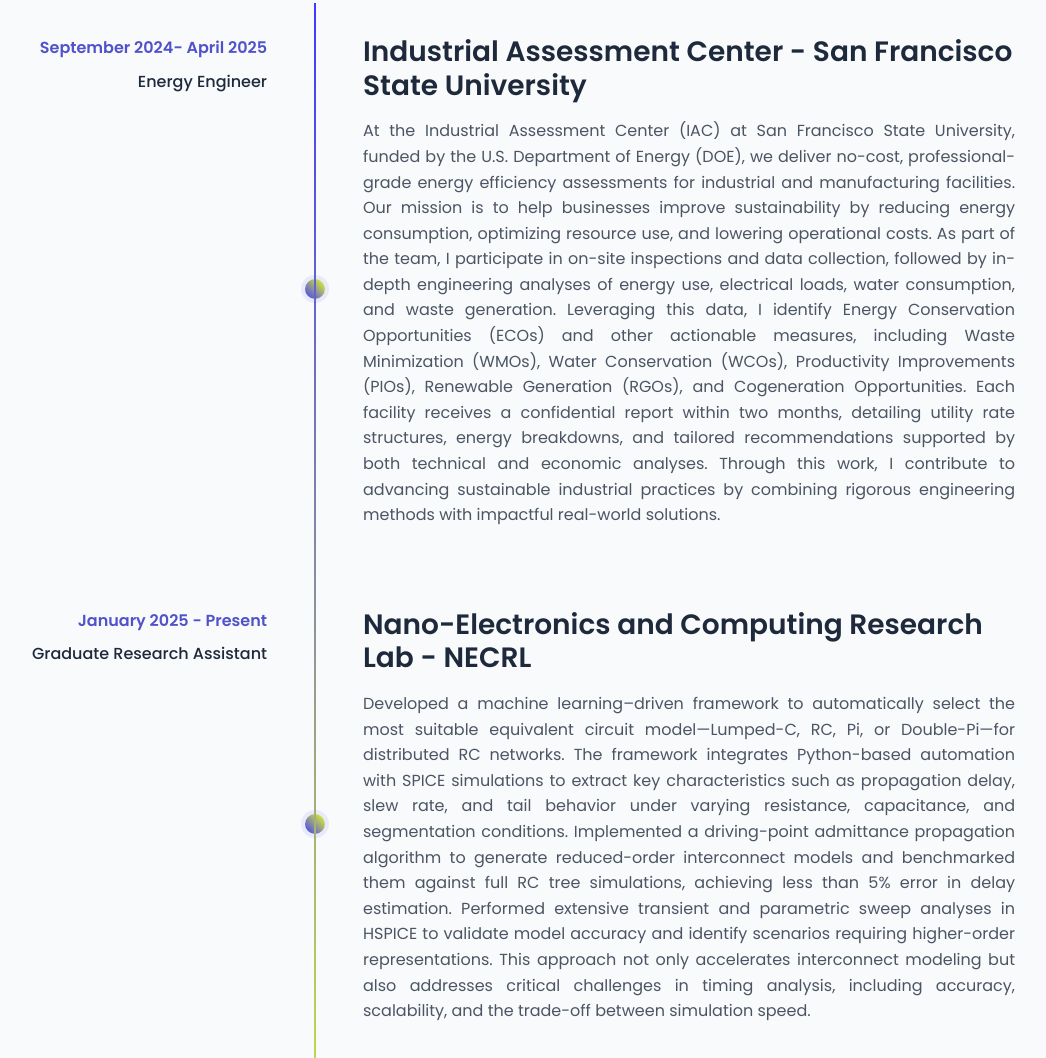
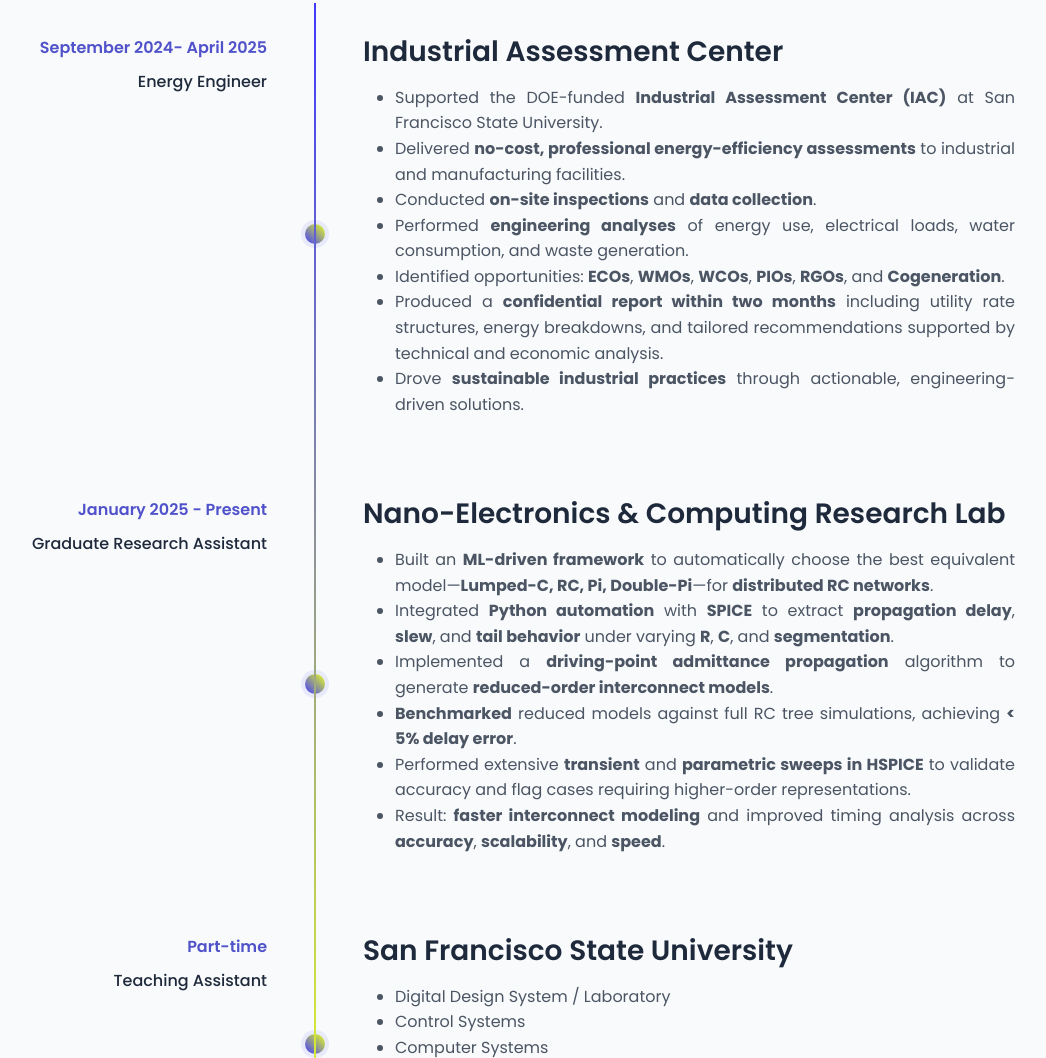
Before and after one commit to parsamrf/portfolio, a plain HTML site: page index.html in a window 1280 px wide. Shown: the part 1284-2342 px from the top of the page, without its empty margins (125-1171 px from the left). Drawn offline with nearby package versions, Linux system fonts and the light colour scheme.

Commit message:
Update index.html

```diff
--- a/index.html
+++ b/index.html
@@ -169,15 +169,20 @@
                <div class="timeline-item" data-aos="fade-up">
                 <div class="timeline-left">
                   <span class="timeline-date">September 2024- April 2025</span>
-                <span class="timeline-position"
-                  >Energy Engineer</span
-                >
+                  <span class="timeline-position">Energy Engineer</span>
                 </div>
                 <div class="timeline-content">
-                <h3 class="timeline-title">Industrial Assessment Center - San Francisco State University</h3>
-                <p class="timeline-text">
-                  At the Industrial Assessment Center (IAC) at San Francisco State University, funded by the U.S. Department of Energy (DOE), we deliver no-cost, professional-grade energy efficiency assessments for industrial and manufacturing facilities. Our mission is to help businesses improve sustainability by reducing energy consumption, optimizing resource use, and lowering operational costs. As part of the team, I participate in on-site inspections and data collection, followed by in-depth engineering analyses of energy use, electrical loads, water consumption, and waste generation. Leveraging this data, I identify Energy Conservation Opportunities (ECOs) and other actionable measures, including Waste Minimization (WMOs), Water Conservation (WCOs), Productivity Improvements (PIOs), Renewable Generation (RGOs), and Cogeneration Opportunities. Each facility receives a confidential report within two months, detailing utility rate structures, energy breakdowns, and tailored recommendations supported by both technical and economic analyses. Through this work, I contribute to advancing sustainable industrial practices by combining rigorous engineering methods with impactful real-world solutions.
-                </p>
+                  <h3 class="timeline-title">Industrial Assessment Center</h3>
+
+                  <ul class="timeline-text">
+                    <li>Supported the DOE-funded <strong>Industrial Assessment Center (IAC)</strong> at San Francisco State University.</li>
+                    <li>Delivered <strong>no-cost, professional energy-efficiency assessments</strong> to industrial and manufacturing facilities.</li>
+                    <li>Conducted <strong>on-site inspections</strong> and <strong>data collection</strong>.</li>
+                    <li>Performed <strong>engineering analyses</strong> of energy use, electrical loads, water consumption, and waste generation.</li>
+                    <li>Identified opportunities: <strong>ECOs</strong>, <strong>WMOs</strong>, <strong>WCOs</strong>, <strong>PIOs</strong>, <strong>RGOs</strong>, and <strong>Cogeneration</strong>.</li>
+                    <li>Produced a <strong>confidential report within two months</strong> including utility rate structures, energy breakdowns, and tailored recommendations supported by technical and economic analysis.</li>
+                    <li>Drove <strong>sustainable industrial practices</strong> through actionable, engineering-driven solutions.</li>
+                  </ul>
                 </div>
               </div>
             <!-- Education Item 2 -->
@@ -188,12 +193,19 @@
                 <!--<span class="subject-position">ML Equivalent Modeling of RC Networks for Accurate Timing Analysis</span>-->
               </div>
               <div class="timeline-content">
-                <h3 class="timeline-title">Nano-Electronics and Computing Research Lab - NECRL</h3>
-                <p class="timeline-text">
-                  Developed a machine learning–driven framework to automatically select the most suitable equivalent circuit model—Lumped-C, RC, Pi, or Double-Pi—for distributed RC networks. The framework integrates Python-based automation with SPICE simulations to extract key characteristics such as propagation delay, slew rate, and tail behavior under varying resistance, capacitance, and segmentation conditions. Implemented a driving-point admittance propagation algorithm to generate reduced-order interconnect models and benchmarked them against full RC tree simulations, achieving less than 5% error in delay estimation. Performed extensive transient and parametric sweep analyses in HSPICE to validate model accuracy and identify scenarios requiring higher-order representations. This approach not only accelerates interconnect modeling but also addresses critical challenges in timing analysis, including accuracy, scalability, and the trade-off between simulation speed.
-                </p>
+                <h3 class="timeline-title">Nano-Electronics & Computing Research Lab</h3>
+
+                <ul class="timeline-text">
+                  <li>Built an <strong>ML-driven framework</strong> to automatically choose the best equivalent model—<strong>Lumped-C, RC, Pi, Double-Pi</strong>—for <strong>distributed RC networks</strong>.</li>
+                  <li>Integrated <strong>Python automation</strong> with <strong>SPICE</strong> to extract <strong>propagation delay</strong>, <strong>slew</strong>, and <strong>tail behavior</strong> under varying <strong>R</strong>, <strong>C</strong>, and <strong>segmentation</strong>.</li>
+                  <li>Implemented a <strong>driving-point admittance propagation</strong> algorithm to generate <strong>reduced-order interconnect models</strong>.</li>
+                  <li><strong>Benchmarked</strong> reduced models against full RC tree simulations, achieving <strong>&lt; 5% delay error</strong>.</li>
+                  <li>Performed extensive <strong>transient</strong> and <strong>parametric sweeps in HSPICE</strong> to validate accuracy and flag cases requiring higher-order representations.</li>
+                  <li>Result: <strong>faster interconnect modeling</strong> and improved timing analysis across <strong>accuracy</strong>, <strong>scalability</strong>, and <strong>speed</strong>.</li>
+                </ul>
               </div>
             </div>
+
             <!-- Experience Item 3 -->
           <div class="timeline-item" data-aos="fade-up">
             <div class="timeline-left">
```
Lines whose indentation alone changed are shown as unchanged.
